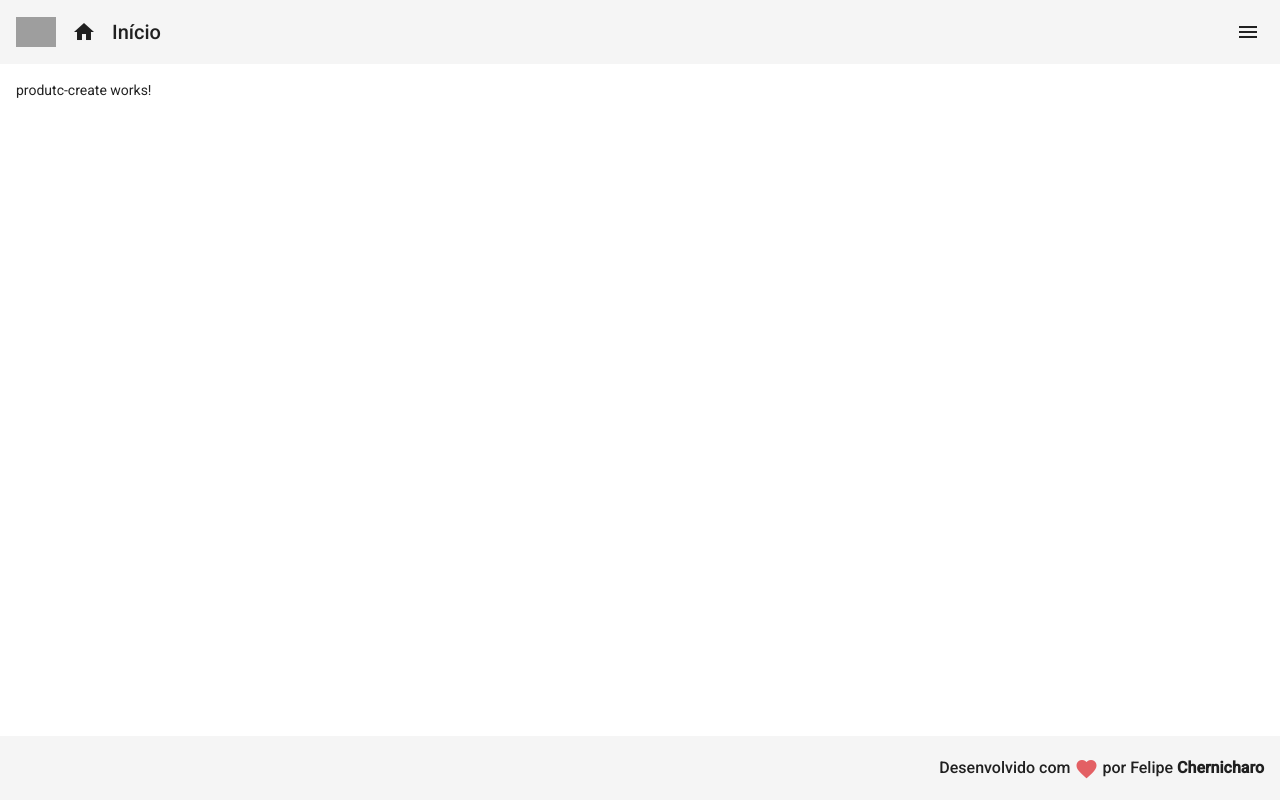
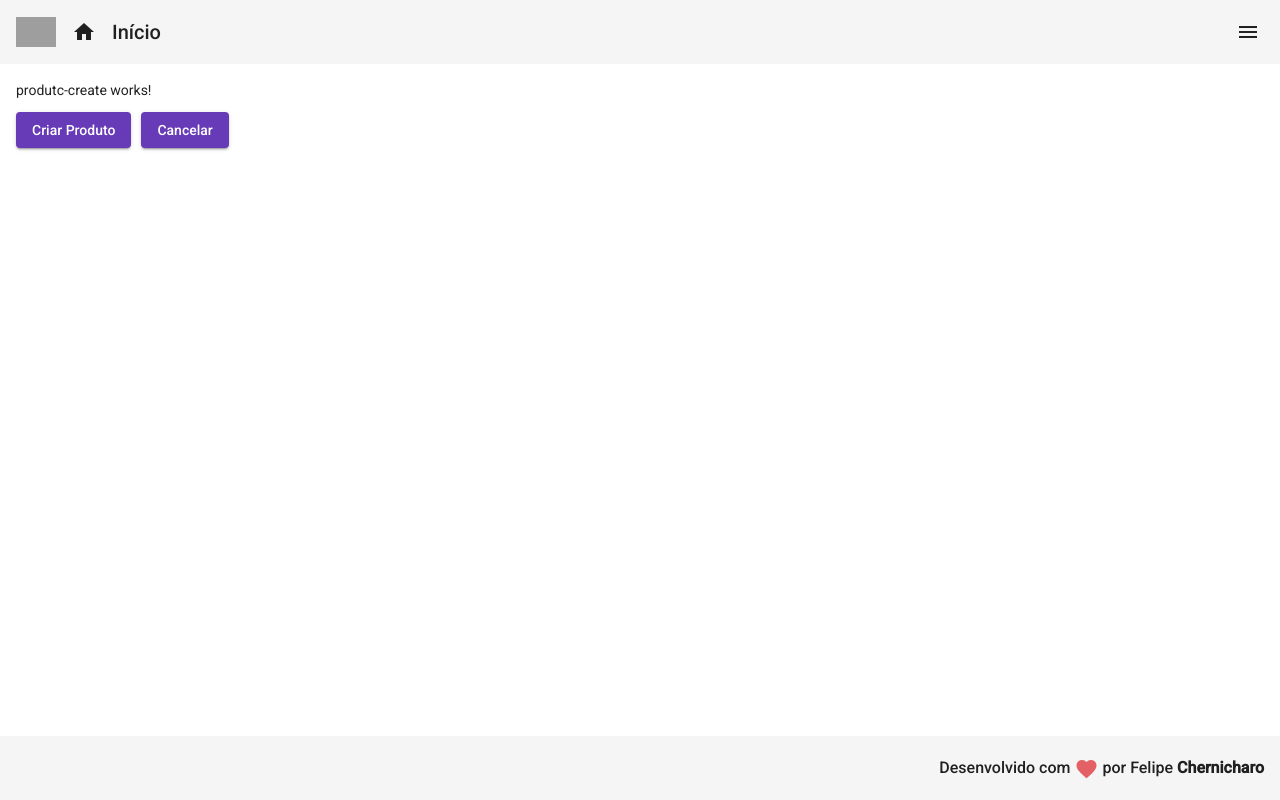
Before and after one commit to mrChernicharo/angular-crud, an Angular app in the folder frontend/: page /products/create in a window 1280 px wide. Built offline with nearby package versions, Linux system fonts and the light colour scheme; grey boxes are pictures that could not be loaded.

Commit message:
productService + matSnackBar

```diff
--- a/frontend/src/app/app.module.ts
+++ b/frontend/src/app/app.module.ts
@@ -7,6 +7,7 @@ import { MatSidenavModule } from '@angular/material/sidenav';
 import { MatListModule } from '@angular/material/list';
 import { MatCardModule } from '@angular/material/card';
 import { MatButtonModule } from '@angular/material/button';
+import { MatSnackBarModule } from '@angular/material/snack-bar';
 
 import { AppRoutingModule } from './app-routing.module';
 import { AppComponent } from './app.component';
@@ -41,9 +42,10 @@ import { MyForDirective } from './directives/my-for.directive';
     MatSidenavModule,
     MatListModule,
     MatCardModule,
-    MatButtonModule
+		MatButtonModule,
+		MatSnackBarModule
   ],
-  providers: [],
+  providers: [MatButtonModule],
   bootstrap: [AppComponent]
 })
 export class AppModule { }
--- /dev/null
+++ b/frontend/src/app/components/product/product.service.ts
@@ -0,0 +1,25 @@
+import { Injectable } from '@angular/core';
+import { MatSnackBar } from '@angular/material/snack-bar'
+
+@Injectable({
+	providedIn: 'root'
+})
+export class ProductService {
+
+	constructor(
+		private snackBar: MatSnackBar
+	) { }
+
+	showMessage(message: string): void {
+		this.snackBar.open(
+			message,
+			'fechar',
+			{
+				duration: 3000,
+				horizontalPosition: 'right',
+				verticalPosition: 'top',
+				panelClass: 'mat-snack-message',
+			}
+		)
+	}
+}
--- a/frontend/src/app/components/product/produtc-create/produtc-create.component.css
+++ b/frontend/src/app/components/product/produtc-create/produtc-create.component.css
@@ -0,0 +1,3 @@
+button + button {
+	margin-left: 10px;
+}
--- a/frontend/src/app/components/product/produtc-create/produtc-create.component.html
+++ b/frontend/src/app/components/product/produtc-create/produtc-create.component.html
@@ -1 +1,8 @@
 <p>produtc-create works!</p>
+<button mat-raised-button (click)="createProduct()" color="primary">
+	Criar Produto
+</button>
+
+<button mat-raised-button (click)="cancel()" color="primary">
+	Cancelar
+</button>
--- a/frontend/src/app/components/product/produtc-create/produtc-create.component.ts
+++ b/frontend/src/app/components/product/produtc-create/produtc-create.component.ts
@@ -1,4 +1,7 @@
 import { Component, OnInit } from '@angular/core';
+import { ProductService } from '../product.service';
+import { Router } from '@angular/router';
+
 
 @Component({
   selector: 'app-produtc-create',
@@ -7,9 +10,19 @@ import { Component, OnInit } from '@angular/core';
 })
 export class ProdutcCreateComponent implements OnInit {
 
-  constructor() { }
+  constructor(
+		private productService: ProductService,
+		private router: Router
+	) { }
 
   ngOnInit(): void {
   }
 
+	createProduct() {
+		this.productService.showMessage('produto cadastrado com sucesso!')
+	}
+
+	cancel() {
+		this.router.navigate(['../'])
+	}
 }
--- a/frontend/src/styles.css
+++ b/frontend/src/styles.css
@@ -19,3 +19,8 @@ body {
 .v-middle {
     vertical-align: middle;
 }
+
+.mat-snack-message {
+	background: linear-gradient(20deg, #673ab7, #241a28);
+	color: #fff
+}
```
Also changed, not shown: 2 other files (tests, documents, lock files or other folders).
